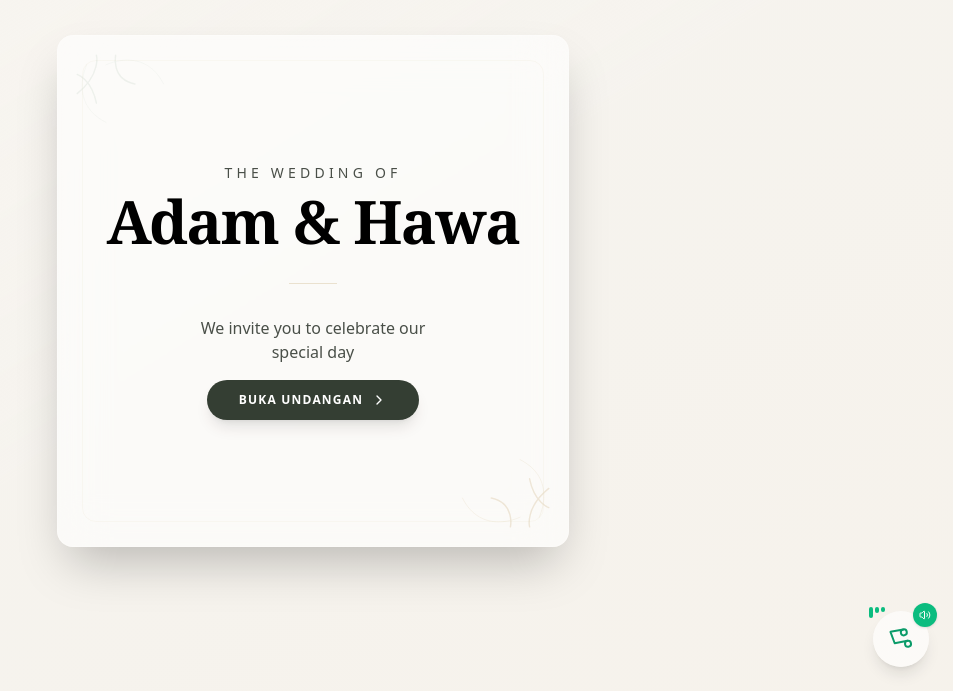
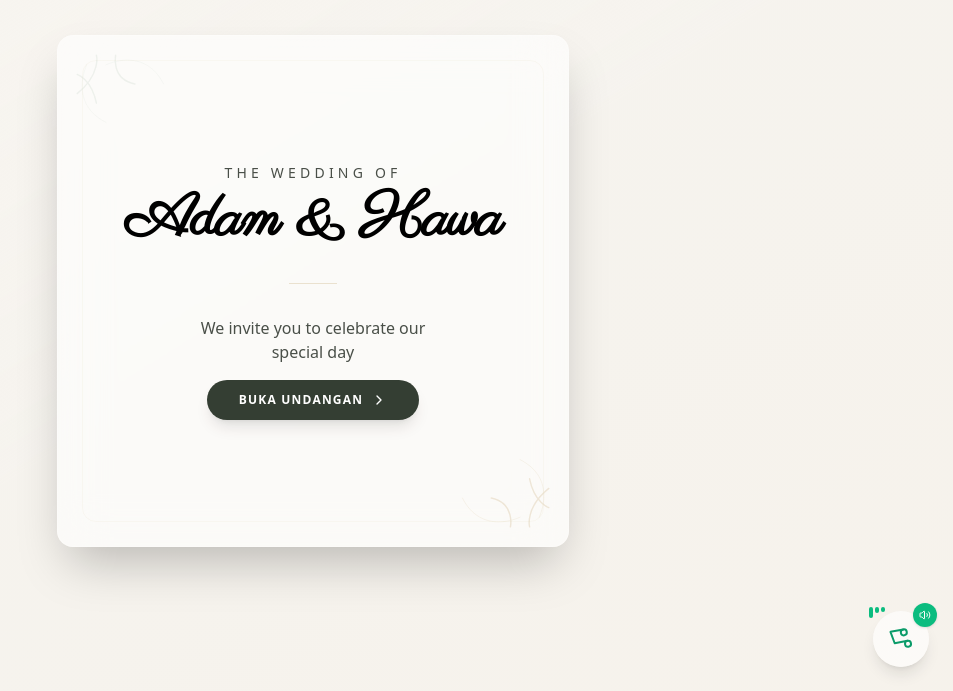
Before and after one commit to Zer0-01/next-sa-invitation, a Next.js app: page / in a window 1280 px wide. Shown: the part 109-800 px from the top of the page, without its empty margins (327-1280 px from the left). Built offline with nearby package versions, Linux system fonts and the light colour scheme; no server answers; the database is empty.

Commit message:
feat: add TypeScript settings and update font variables in globals.css and layout.tsx

```diff
--- a/src/app/globals.css
+++ b/src/app/globals.css
@@ -8,8 +8,9 @@
   --color-sage: var(--sage);
   --color-background: var(--background);
   --color-foreground: var(--foreground);
-  --font-sans: var(--font-geist-sans);
-  --font-mono: var(--font-geist-mono);
+  --font-sans: var(--font-montserrat);
+  --font-serif: var(--font-parisienne);
+  --font-mono: var(--font-montserrat);
   --color-sidebar-ring: var(--sidebar-ring);
   --color-sidebar-border: var(--sidebar-border);
   --color-sidebar-accent-foreground: var(--sidebar-accent-foreground);
--- a/src/app/layout.tsx
+++ b/src/app/layout.tsx
@@ -1,17 +1,18 @@
 import type { Metadata } from "next";
-import { Geist, Geist_Mono } from "next/font/google";
+import { Montserrat, Parisienne } from "next/font/google";
 import "./globals.css";
 import { Toaster } from "sonner";
 import { QueryProvider } from "@/components/providers/query-provider";
 
-const geistSans = Geist({
-  variable: "--font-geist-sans",
+const montserrat = Montserrat({
+  variable: "--font-montserrat",
   subsets: ["latin"],
 });
 
-const geistMono = Geist_Mono({
-  variable: "--font-geist-mono",
+const parisienne = Parisienne({
+  variable: "--font-parisienne",
   subsets: ["latin"],
+  weight: "400",
 });
 
 export const metadata: Metadata = {
@@ -27,7 +28,7 @@ export default function RootLayout({
   return (
     <html lang="en">
       <body
-        className={`${geistSans.variable} ${geistMono.variable} antialiased`}
+        className={`${montserrat.variable} ${parisienne.variable} antialiased`}
       >
         <QueryProvider>
           {children}
```
